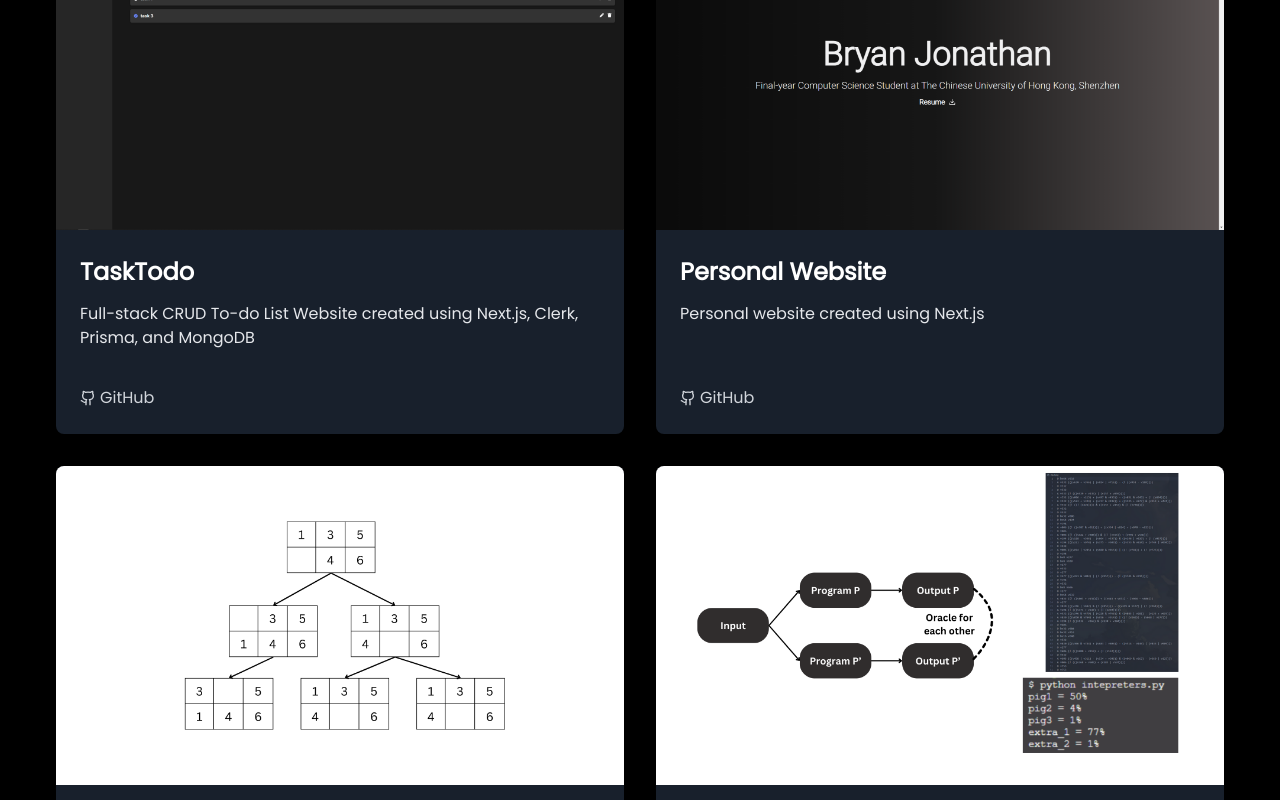
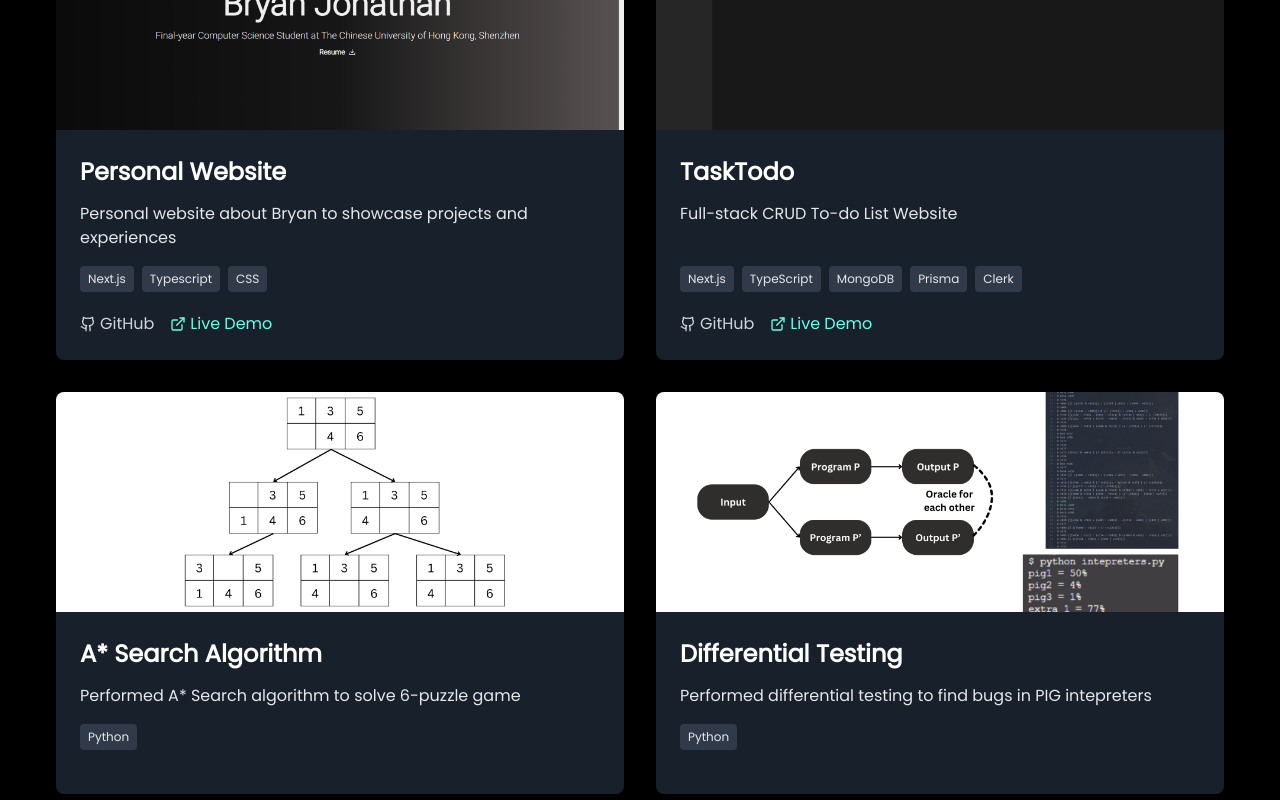
Before and after one commit to bryannjonathan/personal-website, a Next.js app: page / in a window 1280 px wide. Shown: the part 1320-2120 px from the top of the page. Built offline with nearby package versions, Linux system fonts and the light colour scheme.

Commit message:
Fixed typo in project card. Added technologies to project card

```diff
--- a/src/app/lists/projList.js
+++ b/src/app/lists/projList.js
@@ -1,51 +1,59 @@
 const projList = [
+    {
+        name: "Personal Website",
+        imgUrl: "/projects/personal-website.png",
+        subtitle: "Personal website about Bryan to showcase projects and experiences",
+        applink: "https://bryanjonathan.netlify.app/",
+        github: "https://github.com/bryannjonathan/personal-website",
+        technologies: ["Next.js", "Typescript", "CSS"]
+
+    },
     {
         name: "TaskTodo",
         imgUrl: "/projects/tasktodo.png",
-        subtitle: "Full-stack CRUD To-do List Website created using Next.js, Clerk, Prisma, and MongoDB",
+        subtitle: "Full-stack CRUD To-do List Website",
         applink: "https://task-todo-woad.vercel.app/",
         github: "https://github.com/bryannjonathan/TaskTodo",
-
-    },
-    {
-        name: "Personal Website",
-        imgUrl: "/projects/personal-website.png",
-        subtitle: "Personal website created using Next.js",
-        applink: "https://bryanjonathan.netlify.app/",
-        github: "https://github.com/bryannjonathan/personal-website",
+        technologies: ["Next.js", "TypeScript", "MongoDB", "Prisma", "Clerk"]
 
     },
     {
         name: "A* Search Algorithm",
         imgUrl: "/projects/astar1.png",
-        subtitle: "Performed A* Search algorithm to solve 6-puzzle game using Python",
+        subtitle: "Performed A* Search algorithm to solve 6-puzzle game",
+        technologies: ["Python"]
 
     },
     {
         name: "Differential Testing",
         imgUrl: "/projects/diffTest.png",
         subtitle: "Performed differential testing to find bugs in PIG intepreters",
+        technologies: ["Python"]
     },
     {
         name: "ESG Ratings Database",
         imgUrl: "/projects/esgrating.png",
-        subtitle: "Worked in a team of four to develop a database to calculate and store ESG ratings for companies using Sqlite and Python",
+        subtitle: "Worked in a team of four to develop a database to calculate and store ESG ratings for companies",
+        technologies: ["Python", "MySQL"]
     },
     {
         name: "Tic-Tac-Toe",
         imgUrl: "/projects/tictactoe.png",
-        subtitle: "Designed and implemented a GUI Tic-Tac-Toe game using Python's Pygame",
+        subtitle: "GUI Tic-Tac-Toe with PvP and PvE",
         github: "https://github.com/bryannjonathan/TicTacToe",
+        technologies: ["Python", "Pygame"]
     },
     {
         name: "Discord Music Bot",
         imgUrl: "/projects/discord.png",
-        subtitle: "Developed a Discord music bot using Python Discord API",
+        subtitle: "Discord bot that allows users to listen to music",
+        technologies: ["Python"]
     },
     {
         name: "Color Flipping Game",
         imgUrl: "/projects/colorflip.png",
-        subtitle: "Created a Color Flipping Game using Python Turtle",
+        subtitle: "Created a Color Flipping Game",
+        technologies: ["Python", "Python Turtle Graphics"]
     }
 ]
 
--- a/src/app/page.tsx
+++ b/src/app/page.tsx
@@ -110,6 +110,8 @@ export default function Home() {
                 imgUrl={project.imgUrl}
                 subtitle={project.subtitle}
                 github={project.github}
+                technologies={project.technologies}
+                applink={project.applink}
               />
             ))}
 
@@ -131,6 +133,4 @@ export default function Home() {
     </main>
   )
 
-
-
 }
--- a/src/components/project/projectCard.tsx
+++ b/src/components/project/projectCard.tsx
@@ -12,9 +12,11 @@ export default function ProjectCard({
   github,
   applink,
 }: projProps) {
+  console.log(`tech: ${technologies}`)
+
   return (
     <div className="project-card">
-      <div className="progject-image">
+      <div className="project-image">
         <Image
           src={imgUrl || "/placeholder.svg"}
           alt={`${name} project screenshot`}
```
